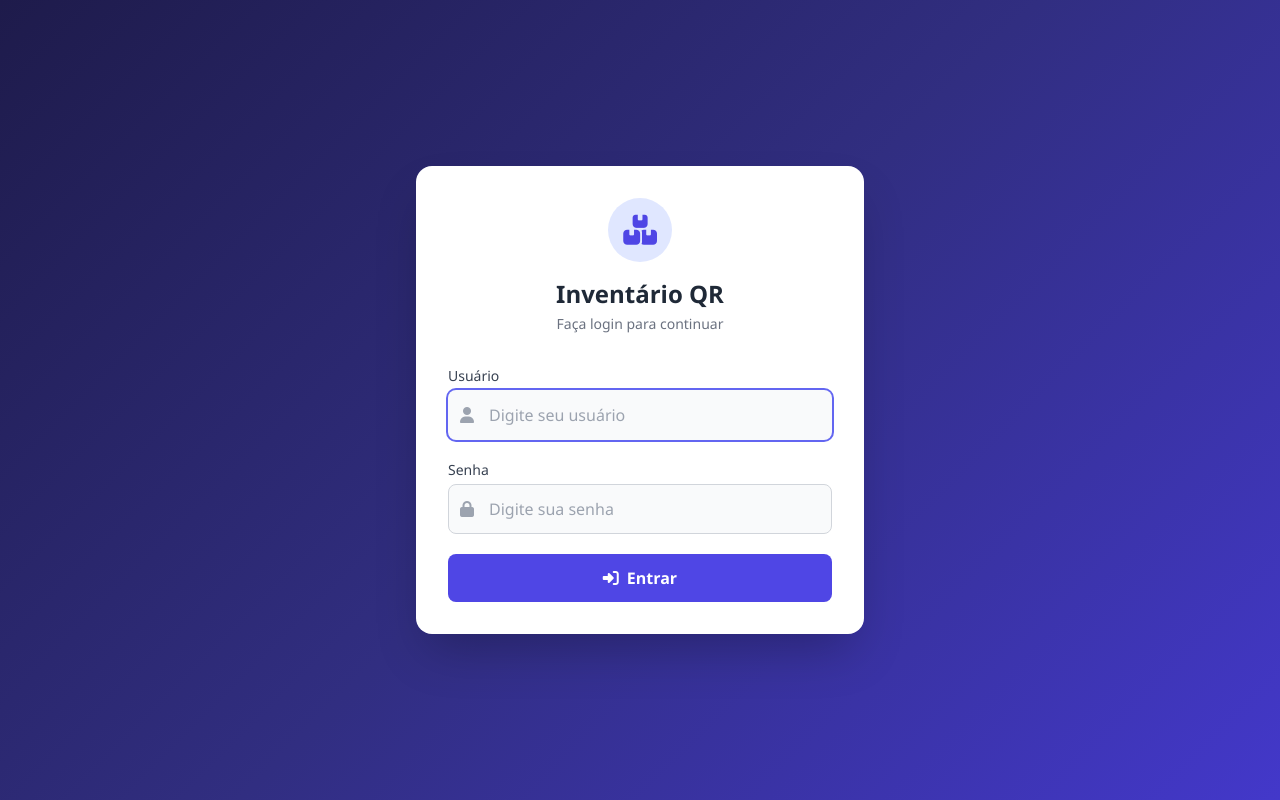
After one commit to souzafabricio28-blip/inventario-qr, a Flask app: page /login in a window 1280 px wide. The commit adds this page. Run offline with Flask 3, Linux system fonts and the light colour scheme; data that the repository does not hold is empty; some libraries are stand-ins or nearby versions.

Commit message:
feat: add user authentication system with login, logout, and user management

```diff
--- a/app.py
+++ b/app.py
@@ -10,7 +10,7 @@ except ImportError:
     pass
 
 from flask import (Flask, render_template, request, jsonify, session,
-                   send_file, Response)
+                   send_file, Response, redirect)
 from database.backend import PG_ATIVO
 from database.backend import (
     criar_tabelas, get_db, criar_conexao, DB_PATH,
@@ -27,6 +27,7 @@ from database.import_excel import importar_excel
 from qrcode_gen.generator import gerar_qrcode_base64, gerar_qrcode
 from validation.base_validator import validar_base
 from nfe_parser.parser import parse_nfe_xml
+from database.db_pg import verificar_senha, criar_usuario, listar_usuarios, excluir_usuario, redefinir_senha
 
 app = Flask(__name__)
 app.secret_key = os.environ.get("SECRET_KEY", "inventario-qr-secret-key")
@@ -42,6 +43,17 @@ except OSError:
     import tempfile
     app.config["UPLOAD_FOLDER"] = os.path.join(tempfile.gettempdir(), "inventario_uploads")
     os.makedirs(app.config["UPLOAD_FOLDER"], exist_ok=True)
+
+
+def login_required(f):
+    @wraps(f)
+    def wrapper(*args, **kwargs):
+        if "usuario" not in session:
+            if request.path.startswith("/api/"):
+                return jsonify({"sucesso": False, "msg": "Não autenticado"}), 401
+            return redirect("/login")
+        return f(*args, **kwargs)
+    return wrapper
 
 
 def api_handler(f):
@@ -62,14 +74,39 @@ def not_found(e):
     return e
 
 
+# ── Autenticação ────────────────────────────────────────────
+
+@app.route("/login", methods=["GET", "POST"])
+def pagina_login():
+    if request.method == "POST":
+        usuario = request.form.get("usuario", "").strip()
+        senha = request.form.get("senha", "")
+        user = verificar_senha(usuario, senha)
+        if user:
+            session["usuario"] = user["usuario"]
+            session["nome"] = user["nome"]
+            session.permanent = True
+            return redirect("/")
+        return render_template("login.html", erro="Usuário ou senha inválidos")
+    return render_template("login.html")
+
+
+@app.route("/logout")
+def logout():
+    session.clear()
+    return redirect("/login")
+
+
 # ── Dashboard ──────────────────────────────────────────────
 
 @app.route("/")
+@login_required
 def index():
     return render_template("dashboard.html")
 
 
 @app.route("/api/dashboard")
+@login_required
 @api_handler
 def api_dashboard():
     return jsonify(get_dashboard_stats())
@@ -78,12 +115,14 @@ def api_dashboard():
 # ── Produtos ───────────────────────────────────────────────
 
 @app.route("/api/produtos")
+@login_required
 @api_handler
 def api_listar_produtos():
     return jsonify(listar_produtos(request.args.get("search", "")))
 
 
 @app.route("/api/produtos/<ean>")
+@login_required
 @api_handler
 def api_buscar_produto(ean):
     produto = buscar_produto(ean)
@@ -103,6 +142,7 @@ def api_buscar_produto(ean):
 
 
 @app.route("/api/produtos", methods=["POST"])
+@login_required
 @api_handler
 def api_criar_produto():
     data = request.json
@@ -123,6 +163,7 @@ def api_criar_produto():
 
 
 @app.route("/api/produtos/<ean>", methods=["PUT"])
+@login_required
 @api_handler
 def api_atualizar_produto(ean):
     data = request.json
@@ -135,6 +176,7 @@ def api_atualizar_produto(ean):
 
 
 @app.route("/api/produtos/<ean>", methods=["DELETE"])
+@login_required
 @api_handler
 def api_excluir_produto(ean):
     excluir_produto_completo(ean)
@@ -142,12 +184,14 @@ def api_excluir_produto(ean):
 
 
 @app.route("/produtos")
+@login_required
 def pagina_produtos():
     return render_template("produtos.html")
 
 # ── Scanner ────────────────────────────────────────────────
 
 @app.route("/api/scanner/<ean>")
+@login_required
 @api_handler
 def api_scanner_ean(ean):
     sessao = request.args.get("sessao", session.get("sessao_atual", ""))
@@ -165,6 +209,7 @@ def api_scanner_ean(ean):
 
 
 @app.route("/api/scanner/batch", methods=["POST"])
+@login_required
 @api_handler
 def api_scanner_batch():
     data = request.json
@@ -186,23 +231,27 @@ def api_scanner_batch():
 
 
 @app.route("/scanner")
+@login_required
 def pagina_scanner():
     return render_template("scanner.html")
 
 # ── Contagem ───────────────────────────────────────────────
 
 @app.route("/api/contagem")
+@login_required
 @api_handler
 def api_contagem():
     return jsonify(get_contagens(request.args.get("sessao", "")))
 
 
 @app.route("/contagem")
+@login_required
 def pagina_contagem():
     return render_template("contagem.html")
 
 
 @app.route("/api/exportar/contagem")
+@login_required
 @api_handler
 def api_exportar_contagem():
     import openpyxl
@@ -227,6 +276,7 @@ def api_exportar_contagem():
 # ── Validação ──────────────────────────────────────────────
 
 @app.route("/api/validar", methods=["POST"])
+@login_required
 @api_handler
 def api_validar():
     data = request.json
@@ -234,18 +284,21 @@ def api_validar():
 
 
 @app.route("/validacao")
+@login_required
 def pagina_validacao():
     return render_template("validacao.html")
 
 # ── Sessões ────────────────────────────────────────────────
 
 @app.route("/api/sessoes")
+@login_required
 @api_handler
 def api_sessoes():
     return jsonify(listar_sessoes())
 
 
 @app.route("/api/sessao", methods=["POST"])
+@login_required
 @api_handler
 def api_criar_sessao():
     data = request.json
@@ -259,11 +312,13 @@ def api_criar_sessao():
 # ── Importar Excel ─────────────────────────────────────────
 
 @app.route("/importar")
+@login_required
 def pagina_importar():
     return render_template("importar.html")
 
 
 @app.route("/api/importar", methods=["POST"])
+@login_required
 @api_handler
 def api_importar():
     if "file" not in request.files:
@@ -277,18 +332,21 @@ def api_importar():
 # ── Histórico de Validações ─────────────────────────────────
 
 @app.route("/api/validacoes")
+@login_required
 @api_handler
 def api_validacoes():
     return jsonify(listar_validacoes())
 
 
 @app.route("/validacoes")
+@login_required
 def pagina_validacoes():
     return render_template("validacoes.html")
 
 # ── Relatório ──────────────────────────────────────────────
 
 @app.route("/api/relatorio")
+@login_required
 @api_handler
 def api_relatorio():
     sessao = request.args.get("sessao", "")
@@ -304,6 +362,7 @@ def api_relatorio():
 # ── Configurações ──────────────────────────────────────────
 
 @app.route("/api/config", methods=["GET", "POST"])
+@login_required
 @api_handler
 def api_config():
     if request.method == "POST":
@@ -313,24 +372,28 @@ def api_config():
 
 
 @app.route("/configuracoes")
+@login_required
 def pagina_config():
     return render_template("configuracoes.html")
 
 # ── Vencimentos ────────────────────────────────────────────
 
 @app.route("/api/vencimentos")
+@login_required
 @api_handler
 def api_vencimentos():
     return jsonify(get_vencimentos())
 
 
 @app.route("/vencimentos")
+@login_required
 def pagina_vencimentos():
     return render_template("vencimentos.html")
 
 # ── Etiquetas QR ───────────────────────────────────────────
 
 @app.route("/api/etiquetas/<ean>")
+@login_required
 @api_handler
 def api_etiqueta(ean):
     produto = buscar_produto(ean)
@@ -350,6 +413,7 @@ def api_etiqueta(ean):
 
 
 @app.route("/api/etiquetas", methods=["POST"])
+@login_required
 @api_handler
 def api_etiquetas_lote():
     data = request.json
@@ -373,6 +437,7 @@ def api_etiquetas_lote():
 
 
 @app.route("/api/nfe/<int:rec_id>/etiquetas")
+@login_required
 @api_handler
 def api_nfe_etiquetas(rec_id):
     itens = get_etiquetas_nfe(rec_id)
@@ -396,17 +461,20 @@ def api_nfe_etiquetas(rec_id):
 
 
 @app.route("/etiquetas")
+@login_required
 def pagina_etiquetas():
     return render_template("etiquetas.html")
 
 # ── NF-e / Recebimento ─────────────────────────────────────
 
 @app.route("/recebimento")
+@login_required
 def pagina_recebimento():
     return render_template("recebimento.html")
 
 
 @app.route("/api/nfe/upload", methods=["POST"])
+@login_required
 @api_handler
 def api_nfe_upload():
     if "file" not in request.files:
@@ -430,12 +498,14 @@ def api_nfe_upload():
 
 
 @app.route("/api/nfe/listar")
+@login_required
 @api_handler
 def api_nfe_listar():
     return jsonify(listar_recebimentos())
 
 
 @app.route("/api/nfe/<int:rec_id>/excluir", methods=["POST"])
+@login_required
 @api_handler
 def api_nfe_excluir(rec_id):
     excluir_recebimento(rec_id)
@@ -443,6 +513,7 @@ def api_nfe_excluir(rec_id):
 
 
 @app.route("/api/nfe/<int:rec_id>")
+@login_required
 @api_handler
 def api_nfe_detalhe(rec_id):
     rec = get_recebimento(rec_id)
@@ -452,6 +523,7 @@ def api_nfe_detalhe(rec_id):
 
 
 @app.route("/api/nfe/<int:rec_id>/buscar-item/<ean>")
+@login_required
 @api_handler
 def api_nfe_buscar_item(rec_id, ean):
     row = get_item_recebimento(rec_id, ean)
@@ -461,6 +533,7 @@ def api_nfe_buscar_item(rec_id, ean):
 
 
 @app.route("/api/nfe/<int:rec_id>/conferir", methods=["POST"])
+@login_required
 @api_handler
 def api_nfe_conferir(rec_id):
     data = request.json
@@ -476,6 +549,7 @@ def api_nfe_conferir(rec_id):
 
 
 @app.route("/api/nfe/<int:rec_id>/finalizar", methods=["POST"])
+@login_required
 @api_handler
 def api_nfe_finalizar(rec_id):
     resultado = finalizar_recebimento(rec_id)
@@ -485,11 +559,13 @@ def api_nfe_finalizar(rec_id):
 # ── Backup ─────────────────────────────────────────────────
 
 @app.route("/backup")
+@login_required
 def pagina_backup():
     return render_template("backup.html")
 
 
 @app.route("/api/backup")
+@login_required
 @api_handler
 def api_backup():
     if PG_ATIVO:
@@ -499,6 +575,7 @@ def api_backup():
 
 
 @app.route("/api/restore", methods=["POST"])
+@login_required
 @api_handler
 def api_restore():
     if PG_ATIVO:
@@ -529,6 +606,7 @@ def _obter_ip_rede():
 
 
 @app.route("/api/qr-conexao")
+@login_required
 @api_handler
 def api_qr_conexao():
     ipconfig = _obter_ip_rede()
@@ -543,6 +621,7 @@ def api_qr_conexao():
 # ── Test Barcodes ──────────────────────────────────────────
 
 @app.route("/teste-barcodes")
+@login_required
 def teste_barcodes():
     produtos_teste = [
         {"ean": "01405000132", "nome": "FITA CREPE VERDE 48MMX50M", "qtd": 12},
@@ -559,17 +638,20 @@ def teste_barcodes():
 # ── Estoque Atual ───────────────────────────────────────
 
 @app.route("/estoque")
+@login_required
 def pagina_estoque():
     return render_template("estoque.html")
 
 
 @app.route("/api/estoque")
+@login_required
 @api_handler
 def api_estoque():
     return jsonify(listar_estoque(request.args.get("search", "")))
 
 
 @app.route("/api/estoque/zerados")
+@login_required
 @api_handler
 def api_estoque_zerados():
     return jsonify(listar_estoque_zerados())
@@ -577,17 +659,20 @@ def api_estoque_zerados():
 # ── Saída de Estoque ─────────────────────────────────────
 
 @app.route("/saida")
+@login_required
 def pagina_saida():
     return render_template("saida.html")
 
 
 @app.route("/api/saidas", methods=["GET"])
+@login_required
 @api_handler
 def api_listar_saidas():
     return jsonify(listar_saidas())
 
 
 @app.route("/api/saidas", methods=["POST"])
+@login_required
 @api_handler
 def api_registrar_saida():
     data = request.get_json()
@@ -599,6 +684,56 @@ def api_registrar_saida():
         data.get("motivo", ""), data.get("observacao", ""),
     )
     return jsonify({"sucesso": True})
+
+# ── Gerenciamento de Usuários ────────────────────────────────
+
+@app.route("/usuarios")
+@login_required
+def pagina_usuarios():
+    return render_template("usuarios.html")
+
+
+@app.route("/api/usuarios", methods=["GET"])
+@login_required
+@api_handler
+def api_listar_usuarios():
+    return jsonify(listar_usuarios())
+
+
+@app.route("/api/usuarios", methods=["POST"])
+@login_required
+@api_handler
+def api_criar_usuario():
+    data = request.json
+    usuario = data.get("usuario", "").strip()
+    senha = data.get("senha", "")
+    nome = data.get("nome", "")
+    if not usuario or not senha:
+        return jsonify({"sucesso": False, "msg": "Usuário e senha obrigatórios"}), 400
+    sucesso, msg = criar_usuario(usuario, senha, nome)
+    return jsonify({"sucesso": sucesso, "msg": msg})
+
+
+@app.route("/api/usuarios/<usuario>/excluir", methods=["POST"])
+@login_required
+@api_handler
+def api_excluir_usuario(usuario):
+    if usuario == session.get("usuario"):
+        return jsonify({"sucesso": False, "msg": "Não é possível excluir seu próprio usuário"}), 400
+    excluir_usuario(usuario)
+    return jsonify({"sucesso": True})
+
+
+@app.route("/api/usuarios/<usuario>/redefinir-senha", methods=["POST"])
+@login_required
+@api_handler
+def api_redefinir_senha(usuario):
+    data = request.json
+    nova_senha = data.get("nova_senha", "")
+    if not nova_senha:
+        return jsonify({"sucesso": False, "msg": "Nova senha obrigatória"}), 400
+    redefinir_senha(usuario, nova_senha)
+    return jsonify({"sucesso": True, "msg": "Senha redefinida com sucesso"})
 
 # ── Nav ────────────────────────────────────────────────────
 
@@ -621,6 +756,7 @@ NAV_SECTIONS = [
         ("/validacoes", "Histórico", "fa-history"),
         ("/importar", "Importar", "fa-file-excel"),
         ("/backup", "Backup", "fa-database"),
+        ("/usuarios", "Usuários", "fa-users"),
         ("/configuracoes", "Config", "fa-cog"),
     ]),
 ]
--- a/requirements.txt
+++ b/requirements.txt
@@ -1,4 +1,5 @@
 flask>=3.0
+werkzeug>=3.0
 qrcode[pil]>=7.4
 openpyxl>=3.1
 pillow>=10.0
--- a/templates/base.html
+++ b/templates/base.html
@@ -85,6 +85,10 @@
                     <button onclick="toggleKiosk()" class="text-white hover:text-indigo-200 text-sm px-2 hidden sm:inline" title="Modo Kiosk">
                         <i class="fas fa-mobile-alt text-lg"></i>
                     </button>
+                    <span class="text-indigo-200 text-xs hidden sm:inline ml-2">{{ session.get('nome', session.get('usuario', '')) }}</span>
+                    <a href="/logout" class="text-white hover:text-indigo-200 text-sm px-2" title="Sair">
+                        <i class="fas fa-sign-out-alt text-lg"></i>
+                    </a>
                     <!-- Hamburger -->
                     <button onclick="toggleMenu()" class="text-white hover:text-indigo-200 text-sm px-2 sm:hidden" title="Menu">
                         <i class="fas fa-bars text-lg"></i>
--- /dev/null
+++ b/templates/login.html
@@ -0,0 +1,71 @@
+<!DOCTYPE html>
+<html lang="pt-BR">
+<head>
+    <meta charset="UTF-8">
+    <meta name="viewport" content="width=device-width, initial-scale=1.0">
+    <meta name="theme-color" content="#4338ca">
+    <title>Login - Inventário QR</title>
+    <script src="https://cdn.tailwindcss.com"></script>
+    <link rel="stylesheet" href="https://cdnjs.cloudflare.com/ajax/libs/font-awesome/6.5.0/css/all.min.css">
+    <style>
+        body { font-family: 'Segoe UI', system-ui, sans-serif; }
+        .login-bg { background: linear-gradient(135deg, #1e1b4b 0%, #312e81 50%, #4338ca 100%); min-height: 100vh; }
+    </style>
+</head>
+<body class="login-bg">
+    <div class="min-h-screen flex items-center justify-center px-4">
+        <div class="bg-white dark:bg-gray-800 rounded-2xl shadow-2xl p-8 w-full max-w-md">
+            <div class="text-center mb-8">
+                <div class="inline-flex items-center justify-center w-16 h-16 bg-indigo-100 dark:bg-indigo-900 rounded-full mb-4">
+                    <i class="fas fa-boxes text-3xl text-indigo-600 dark:text-indigo-400"></i>
+                </div>
+                <h1 class="text-2xl font-bold text-gray-800 dark:text-white">Inventário QR</h1>
+                <p class="text-gray-500 dark:text-gray-400 text-sm mt-1">Faça login para continuar</p>
+            </div>
+
+            {% if erro %}
+            <div class="bg-red-100 dark:bg-red-900/30 border border-red-300 dark:border-red-700 text-red-700 dark:text-red-400 px-4 py-3 rounded-lg mb-4 text-sm">
+                <i class="fas fa-exclamation-circle mr-2"></i>{{ erro }}
+            </div>
+            {% endif %}
+
+            <form method="POST" action="/login" class="space-y-5">
+                <div>
+                    <label class="block text-sm font-medium text-gray-700 dark:text-gray-300 mb-1">Usuário</label>
+                    <div class="relative">
+                        <span class="absolute inset-y-0 left-0 pl-3 flex items-center text-gray-400">
+                            <i class="fas fa-user"></i>
+                        </span>
+                        <input type="text" name="usuario" required autofocus
+                               class="w-full pl-10 pr-4 py-3 border border-gray-300 dark:border-gray-600 rounded-lg bg-gray-50 dark:bg-gray-700 text-gray-900 dark:text-white focus:ring-2 focus:ring-indigo-500 focus:border-transparent outline-none"
+                               placeholder="Digite seu usuário">
+                    </div>
+                </div>
+
+                <div>
+                    <label class="block text-sm font-medium text-gray-700 dark:text-gray-300 mb-1">Senha</label>
+                    <div class="relative">
+                        <span class="absolute inset-y-0 left-0 pl-3 flex items-center text-gray-400">
+                            <i class="fas fa-lock"></i>
+                        </span>
+                        <input type="password" name="senha" required
+                               class="w-full pl-10 pr-4 py-3 border border-gray-300 dark:border-gray-600 rounded-lg bg-gray-50 dark:bg-gray-700 text-gray-900 dark:text-white focus:ring-2 focus:ring-indigo-500 focus:border-transparent outline-none"
+                               placeholder="Digite sua senha">
+                    </div>
+                </div>
+
+                <button type="submit"
+                        class="w-full bg-indigo-600 hover:bg-indigo-700 text-white font-semibold py-3 rounded-lg transition duration-200 flex items-center justify-center space-x-2">
+                    <i class="fas fa-sign-in-alt"></i>
+                    <span>Entrar</span>
+                </button>
+            </form>
+        </div>
+    </div>
+
+    <script>
+        // Auto-focus no campo de usuário
+        document.querySelector('input[name="usuario"]').focus();
+    </script>
+</body>
+</html>
```
Also changed, not shown: templates/usuarios.html (added, +174 -0 lines).
